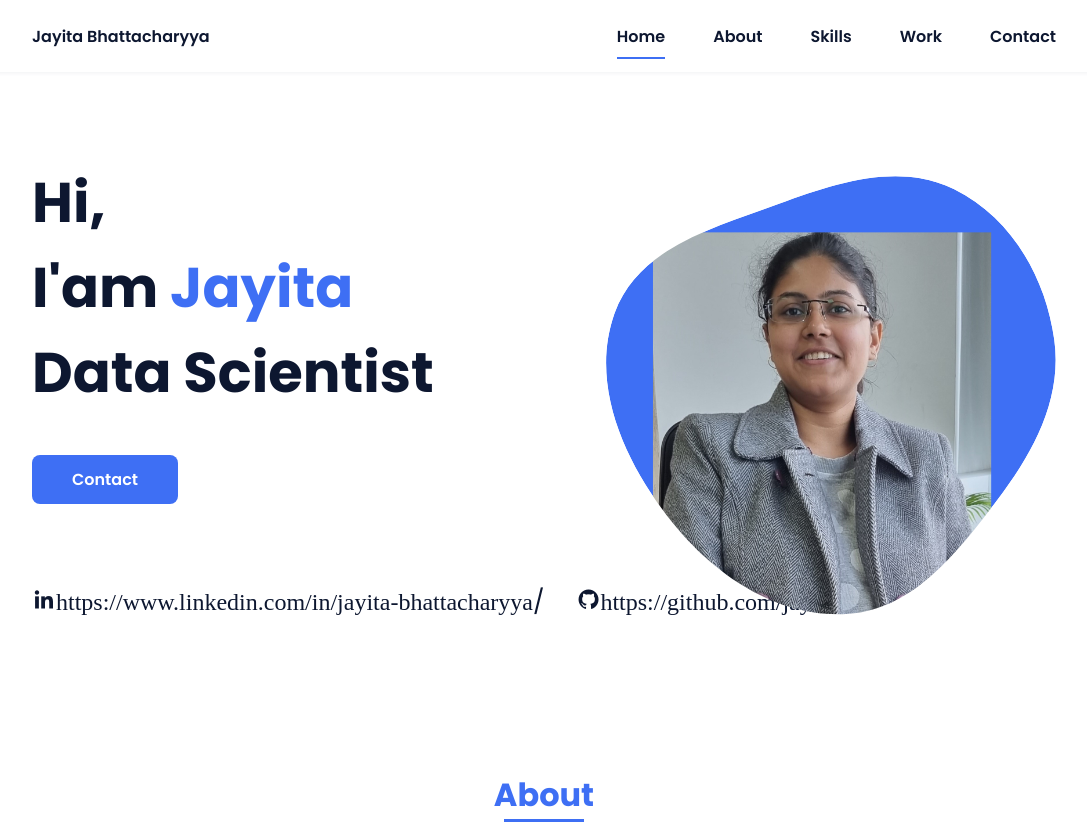
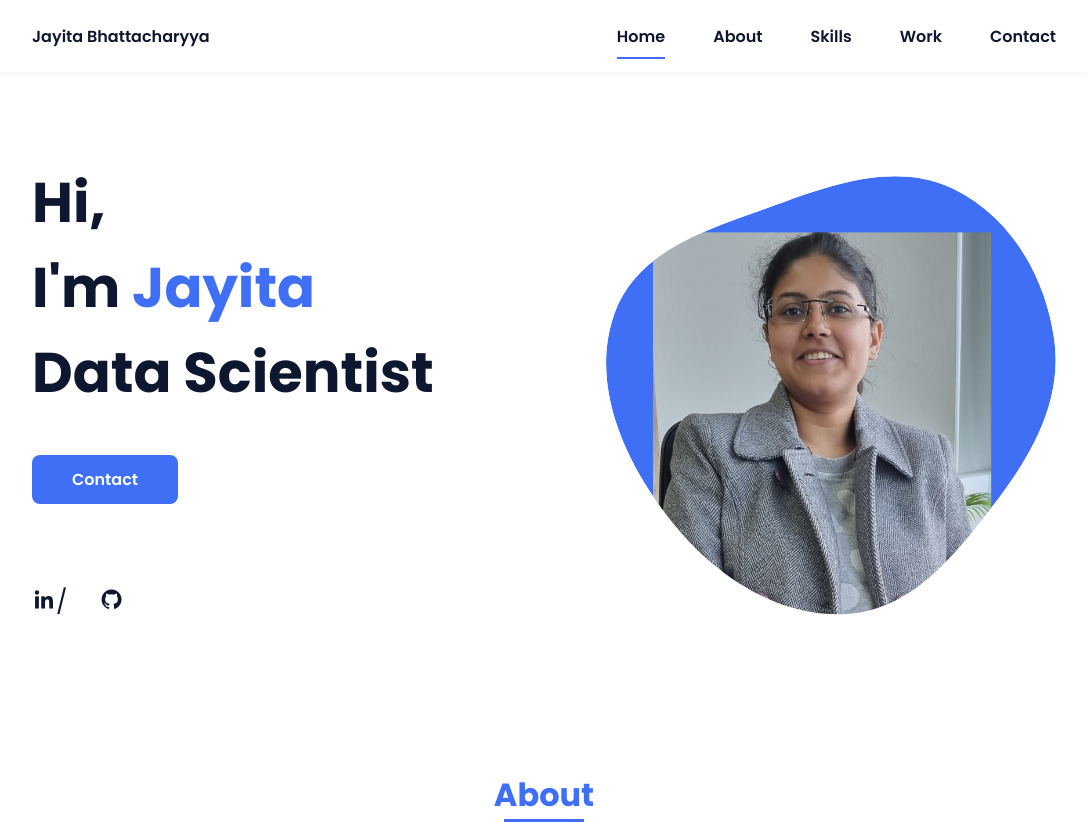
Before and after one commit to jayita13/jayita13.github.io, a plain HTML site: page index.html in a window 1280 px wide. Shown: the top 822 px of the page, without its empty margins (96-1183 px from the left). Drawn offline with nearby package versions, Linux system fonts and the light colour scheme.

Commit message:
Update index.html

```diff
--- a/index.html
+++ b/index.html
@@ -39,14 +39,14 @@
             <!--===== HOME =====-->
             <section class="home bd-grid" id="home">
                 <div class="home__data">
-                    <h1 class="home__title">Hi,<br>I'am <span class="home__title-color">Jayita</span><br>Data Scientist</h1>
+                    <h1 class="home__title">Hi,<br>I'm <span class="home__title-color">Jayita</span><br>Data Scientist</h1>
 
                     <a href="#" class="button">Contact</a>
                 </div>
 
                 <div class="home__social">
-                    <a href="" class="home__social-icon"><i class='bx bxl-linkedin'>https://www.linkedin.com/in/jayita-bhattacharyya</i>/</a>
-                    <a href="" class="home__social-icon"><i class='bx bxl-github'>https://github.com/jayita13</i></a>
+                    <a href="https://www.linkedin.com/in/jayita-bhattacharyya" class="home__social-icon"><i class='bx bxl-linkedin'></i>/</a>
+                    <a href="https://github.com/jayita13" class="home__social-icon"><i class='bx bxl-github'></i></a>
                 </div>
 
                 <div class="home__img">
```
